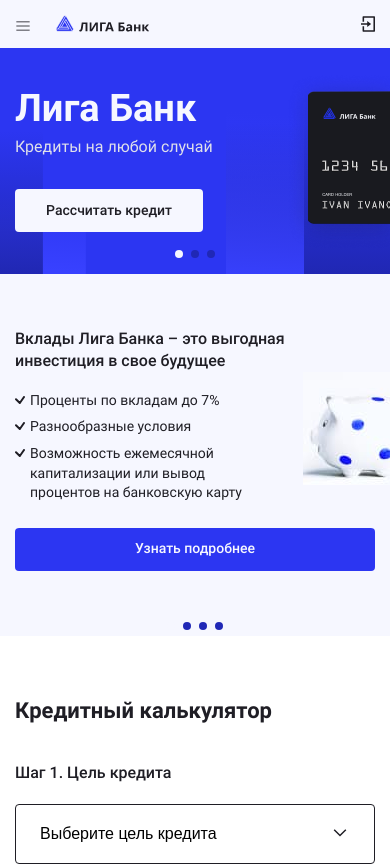
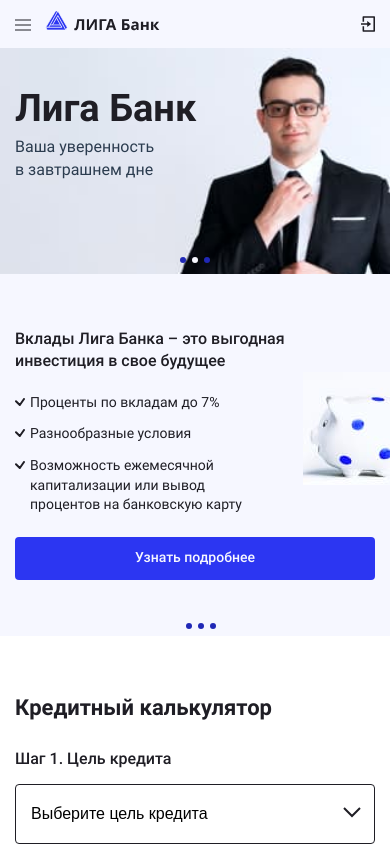
Before and after one commit to libertasia/erokhina_ligabank_v2, a React (Create React App) app: page / in a window 390 px wide. Shown: the top 866 px of the page. Built offline with nearby package versions, Linux system fonts and the light colour scheme.

Commit message:
WIP: phone  Pixel Perfect

```diff
--- a/src/components/main-screen/main-screen.jsx
+++ b/src/components/main-screen/main-screen.jsx
@@ -83,7 +83,7 @@
         <nav className={`header__navigation ${hiddenHeaderClassName} container`}>
           <button className="header__navigation-btn" type="button" onClick={handleOpenMenuBtnClick}>
             <span className="visually-hidden">Открыть меню</span>
-            <svg width={16} height={10}>
+            <svg width={16} height={12}>
               <use href={sprite + `#menu`} />
             </svg>
           </button>
--- a/src/components/main-swiper/main-swiper.jsx
+++ b/src/components/main-swiper/main-swiper.jsx
@@ -1,14 +1,12 @@
 import React from 'react';
 import PropTypes from 'prop-types';
 import {Swiper, SwiperSlide} from 'swiper/react';
-// import SwiperCore, {Autoplay, Pagination} from 'swiper';
-import SwiperCore, {Pagination} from 'swiper';
+import SwiperCore, {Autoplay, Pagination} from 'swiper';
 import 'swiper/components/pagination/pagination.scss';
 import 'swiper/swiper.scss';
-// SwiperCore.use([Autoplay, Pagination]);
-SwiperCore.use([Pagination]);
+SwiperCore.use([Autoplay, Pagination]);
 
-// const SLIDER_DELAY = 4000;
+const SLIDER_DELAY = 4000;
 
 const MainSwiper = (props) => {
   const {onLoanBtnClick, onBranchesBtnClick} = props;
@@ -29,10 +27,10 @@
         pagination={
           {clickable: false, bulletClass: `main-swiper__bullet`, bulletActiveClass: `main-swiper__bullet-active`}
         }
-        // autoplay={{
-        //   "delay": SLIDER_DELAY,
-        //   "disableOnInteraction": false
-        // }}
+        autoplay={{
+          "delay": SLIDER_DELAY,
+          "disableOnInteraction": false
+        }}
       >
         <SwiperSlide className="main-swiper__slide main-swiper__slide--first">
           <div className="main-swiper__slide-info main-swiper__slide-info--first container">
--- a/src/scss/blocks/calculator.scss
+++ b/src/scss/blocks/calculator.scss
@@ -8,8 +8,8 @@
   }
 
   @media (min-width: $mobile) and (max-width: $table-breakpoint) {
-    margin-top: 50px;
-    margin-bottom: 60px;
+    margin-top: 53px;
+    margin-bottom: 54px;
   }
 }
 
@@ -27,7 +27,7 @@
 
   @media (min-width: $mobile) and (max-width: $table-breakpoint) {
     font-size: 22px;
-    margin-bottom: 35px;
+    margin-bottom: 24px;
   }
 }
 
@@ -55,7 +55,7 @@
 
   @media (min-width: $mobile) and (max-width: $table-breakpoint) {
     font-size: 16px;
-    margin-bottom: 20px;
+    margin-bottom: 14px;
   }
 }
 
@@ -64,6 +64,10 @@
 
   @media (min-width: $tablet) and (max-width: $desktop-breakpoint) {
     margin-bottom: 14px;
+  }
+
+  @media (min-width: $mobile) and (max-width: $table-breakpoint) {
+    margin-bottom: 9px;
   }
 }
 
@@ -95,9 +99,9 @@
   align-items: center;
   background: none;
   background-image: url("../../img/arrow-down.svg");
-  background-size: 16px 8px;
+  background-size: 18px 11px;
   background-repeat: no-repeat;
-  background-position: bottom 26px right 26px;
+  background-position: bottom 25px right 26px;
   border: none;
   padding: 10px 24px;
   font-weight: 500;
@@ -107,6 +111,11 @@
 
   &:hover {
     background-color: $background-color;
+  }
+
+  @media (min-width: $mobile) and (max-width: $table-breakpoint) {
+    background-position: bottom 25px right 13px;
+    padding: 10px 15px;
   }
 }
 
--- a/src/scss/blocks/loan-parameters.scss
+++ b/src/scss/blocks/loan-parameters.scss
@@ -21,7 +21,7 @@
   @media (min-width: $mobile) and (max-width: $table-breakpoint) {
     min-width: 290px;
     width: 100%;
-    margin-bottom: 20px;
+    margin-bottom: 12px;
   }
 }
 
@@ -32,6 +32,10 @@
   margin-bottom: 10px;
 
   @media (min-width: $tablet) and (max-width: $desktop-breakpoint) {
+    margin-bottom: 8px;
+  }
+
+  @media (min-width: $mobile) and (max-width: $table-breakpoint) {
     margin-bottom: 8px;
   }
 }
@@ -104,12 +108,22 @@
     position: absolute;
     top: 22px;
     left: 22px;
+
+    @media (min-width: $mobile) and (max-width: $table-breakpoint) {
+      top: 21px;
+      left: 24px;
+    }
   }
 
   &--plus {
     position: absolute;
     top: 22px;
     right: 22px;
+
+    @media (min-width: $mobile) and (max-width: $table-breakpoint) {
+      top: 21px;
+      right: 15px;
+    }
   }
 }
 
--- a/src/scss/blocks/logo.scss
+++ b/src/scss/blocks/logo.scss
@@ -25,8 +25,8 @@
   @media (min-width: $mobile) and (max-width: $table-breakpoint) {
     width: 115px;
     margin: 0;
-    padding-top: 15px;
-    padding-bottom: 16px;
+    padding-top: 3px;
+    padding-bottom: 11px;
   }
 }
 
@@ -39,8 +39,8 @@
     height: 22px;
   }
 
-  @media (min-width: $mobile) and (max-width: $table-breakpoint) {
-    width: 115px;
-    height: 17px;
-  }
+  // @media (min-width: $mobile) and (max-width: $table-breakpoint) {
+  //   width: 115px;
+  //   height: 17px;
+  // }
 }
--- a/src/scss/blocks/main-swiper.scss
+++ b/src/scss/blocks/main-swiper.scss
@@ -6,8 +6,16 @@
   margin: 0 4px 25px 4px;
   background-color: #2028B6;
 
-  @media (min-width: $mobile) and (max-width: $large-breakpoint) {
+  @media (min-width: $tablet) and (max-width: $large-breakpoint) {
     margin-bottom: 0;
+  }
+
+  @media (min-width: $mobile) and (max-width: $table-breakpoint) {
+    width: 6px;
+    height: 6px;
+    margin-left: 3px;
+    margin-right: 3px;
+    margin-bottom: -5px;
   }
 }
 
@@ -19,8 +27,16 @@
   margin: 0 4px 25px 4px;
   background-color: $background-color;
 
-  @media (min-width: $mobile) and (max-width: $large-breakpoint) {
+  @media (min-width: $tablet) and (max-width: $large-breakpoint) {
     margin-bottom: 0;
+  }
+
+  @media (min-width: $mobile) and (max-width: $table-breakpoint) {
+    width: 6px;
+    height: 6px;
+    margin-left: 3px;
+    margin-right: 3px;
+    margin-bottom: -5px;
   }
 }
 
@@ -200,7 +216,7 @@
 
   @media (min-width: $mobile) and (max-width: $table-breakpoint) {
     font-size: 16px;
-    margin-bottom: 30px;
+    margin-bottom: 25px;
     padding-left: 0;
   }
 }
--- a/src/scss/blocks/map.scss
+++ b/src/scss/blocks/map.scss
@@ -44,7 +44,7 @@
 
   @media (min-width: $mobile) and (max-width: $table-breakpoint) {
     font-size: 22px;
-    margin-bottom: 35px;
+    margin-bottom: 26px;
     padding-left: 15px;
     padding-right: 15px;
   }
--- a/src/scss/blocks/tabs.scss
+++ b/src/scss/blocks/tabs.scss
@@ -126,7 +126,7 @@
 
   @media (min-width: $mobile) and (max-width: $table-breakpoint) {
     min-height: 362px;
-    padding: 54px 0 60px 0;
+    padding: 54px 0 50px 0;
   }
 }
 
@@ -248,7 +248,7 @@
 
   @media (min-width: $mobile) and (max-width: $table-breakpoint) {
     font-size: 16px;
-    margin-bottom: 18px;
+    margin-bottom: 20px;
   }
 }
 
@@ -274,7 +274,7 @@
   }
 
   @media (min-width: $mobile) and (max-width: $table-breakpoint) {
-    margin-bottom: 25px;
+    margin-bottom: 22px;
     width: 227px;
   }
 }
@@ -309,7 +309,7 @@
 
   @media (min-width: $mobile) and (max-width: $table-breakpoint) {
     font-size: 14px;
-    margin-bottom: 7px;
+    margin-bottom: 12px;
     padding-left: 15px;
 
     &::before {
```
